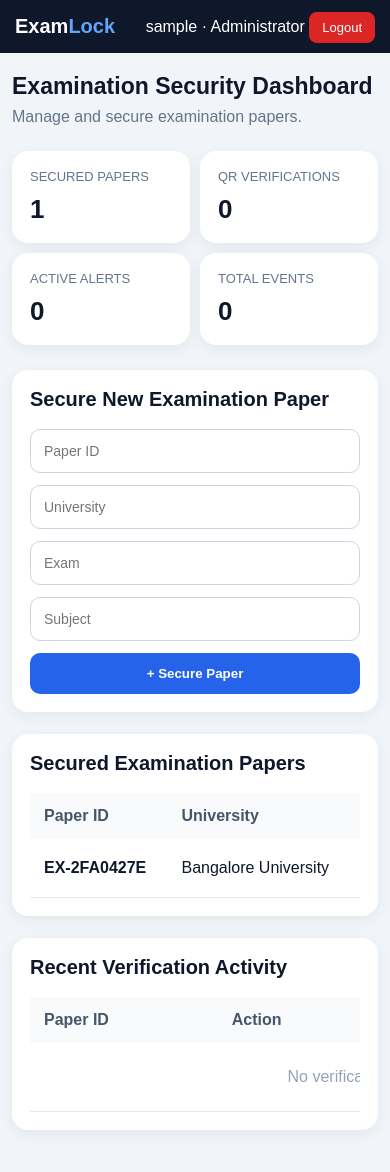
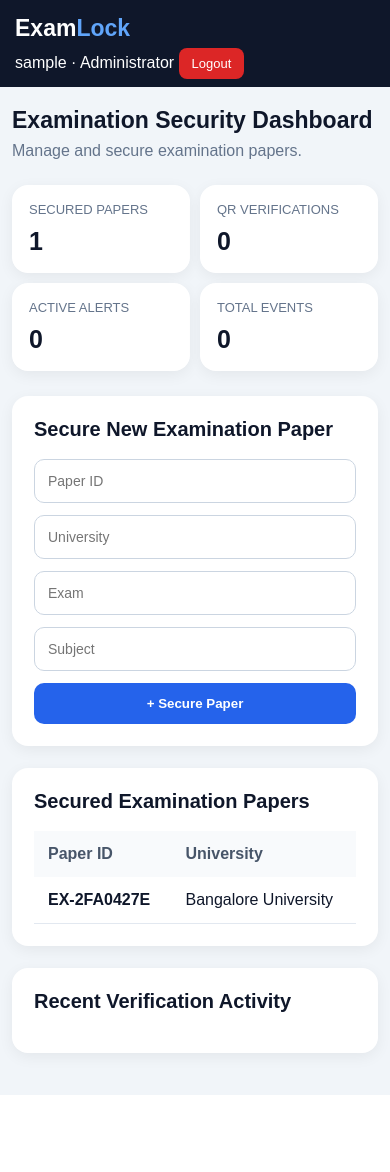
Before and after one commit to Tharun24-pixel/exam-locker, a Flask app: page /dashboard in a window 390 px wide. After the commit the page ends 1095 px from the top, so only its background shows below. Run offline with Flask 3, Linux system fonts and the light colour scheme; the visitor is signed in with stand-in values (Sample User, id 1); data comes from the database, SQL or seed files in the repository; data that the repository does not hold is empty.

Commit message:
Update dashboard.html

```diff
--- a/templates/dashboard.html
+++ b/templates/dashboard.html
@@ -105,7 +105,7 @@
 
         .form {
             display: grid;
-            grid-template-columns: repeat(4, 1fr) auto;
+            grid-template-columns: 1fr 1fr 1fr 1fr auto;
             gap: 12px;
         }
 
@@ -175,7 +175,6 @@
             padding: 8px 12px;
             border-radius: 8px;
             font-size: 12px;
-            display: inline-block;
         }
 
         .empty {
@@ -184,8 +183,15 @@
             padding: 25px;
         }
 
+        .message {
+            background: #dbeafe;
+            color: #1e40af;
+            padding: 14px;
+            border-radius: 10px;
+            margin-bottom: 20px;
+        }
+
         @media (max-width: 1000px) {
-
             .stats {
                 grid-template-columns: 1fr 1fr;
             }
@@ -193,20 +199,11 @@
             .form {
                 grid-template-columns: 1fr 1fr;
             }
-
-            .form button {
-                grid-column: span 2;
-            }
         }
 
         @media (max-width: 600px) {
-
             .topbar {
                 padding: 15px;
-            }
-
-            .logo {
-                font-size: 20px;
             }
 
             .container {
@@ -219,19 +216,18 @@
             }
 
             .card {
-                padding: 18px;
+                padding: 17px;
             }
 
             .number {
-                font-size: 26px;
+                font-size: 25px;
             }
 
             .form {
                 grid-template-columns: 1fr;
             }
 
-            .form button {
-                grid-column: auto;
+            button {
                 width: 100%;
             }
 
@@ -239,8 +235,10 @@
                 font-size: 23px;
             }
 
-            .section {
-                padding: 18px;
+            .topbar {
+                flex-direction: column;
+                gap: 12px;
+                align-items: flex-start;
             }
         }
     </style>
@@ -268,8 +266,15 @@
 <div class="container">
 
     <div class="welcome">
-        <h1>Examination Security Dashboard</h1>
-        <p>Manage and secure examination papers.</p>
+
+        <h1>
+            Examination Security Dashboard
+        </h1>
+
+        <p>
+            Manage and secure examination papers.
+        </p>
+
     </div>
 
 
@@ -277,7 +282,7 @@
 
         {% for message in messages %}
 
-            <div class="section">
+            <div class="message">
                 {{ message }}
             </div>
 
@@ -291,37 +296,72 @@
     <div class="stats">
 
         <div class="card">
-            <div class="label">SECURED PAPERS</div>
-            <div class="number">{{ secured_papers }}</div>
+
+            <div class="label">
+                SECURED PAPERS
+            </div>
+
+            <div class="number">
+                {{ secured_papers }}
+            </div>
+
         </div>
 
+
         <div class="card">
-            <div class="label">QR VERIFICATIONS</div>
-            <div class="number">{{ verified_scans }}</div>
+
+            <div class="label">
+                QR VERIFICATIONS
+            </div>
+
+            <div class="number">
+                {{ verified_scans }}
+            </div>
+
         </div>
 
+
         <div class="card">
-            <div class="label">ACTIVE ALERTS</div>
-            <div class="number">{{ active_alerts }}</div>
+
+            <div class="label">
+                ACTIVE ALERTS
+            </div>
+
+            <div class="number">
+                {{ active_alerts }}
+            </div>
+
         </div>
 
+
         <div class="card">
-            <div class="label">TOTAL EVENTS</div>
-            <div class="number">{{ total_events }}</div>
+
+            <div class="label">
+                TOTAL EVENTS
+            </div>
+
+            <div class="number">
+                {{ total_events }}
+            </div>
+
         </div>
 
     </div>
 
 
-    <!-- SECURE NEW EXAMINATION PAPER -->
+    <!-- SECURE NEW PAPER -->
 
     <div class="section">
 
-        <h2>Secure New Examination Paper</h2>
+        <h2>
+            Secure New Examination Paper
+        </h2>
 
         <form method="POST" action="/create-paper">
 
             <div class="form">
+
+                <!-- PAPER ID -->
 
                 <input
                     type="text"
@@ -330,12 +370,18 @@
                     required
                 >
 
+
+                <!-- UNIVERSITY -->
+
                 <input
                     type="text"
                     name="university"
                     placeholder="University"
                     required
                 >
+
+
+                <!-- EXAM -->
 
                 <input
                     type="text"
@@ -344,12 +390,16 @@
                     required
                 >
 
+
+                <!-- SUBJECT -->
+
                 <input
                     type="text"
                     name="subject"
                     placeholder="Subject"
                     required
                 >
+
 
                 <button type="submit">
                     + Secure Paper
@@ -362,11 +412,13 @@
     </div>
 
 
-    <!-- SECURED EXAMINATION PAPERS -->
+    <!-- SECURED PAPERS -->
 
     <div class="section">
 
-        <h2>Secured Examination Papers</h2>
+        <h2>
+            Secured Examination Papers
+        </h2>
 
         <div class="table-box">
 
@@ -375,15 +427,35 @@
                 <thead>
 
                     <tr>
-                        <th>Paper ID</th>
-                        <th>University</th>
-                        <th>Exam</th>
-                        <th>Subject</th>
-                        <th>Status</th>
-                        <th>QR</th>
+
+                        <th>
+                            Paper ID
+                        </th>
+
+                        <th>
+                            University
+                        </th>
+
+                        <th>
+                            Exam
+                        </th>
+
+                        <th>
+                            Subject
+                        </th>
+
+                        <th>
+                            Status
+                        </th>
+
+                        <th>
+                            QR
+                        </th>
+
                     </tr>
 
                 </thead>
+
 
                 <tbody>
 
@@ -392,28 +464,38 @@
                     <tr>
 
                         <td>
-                            <b>{{ paper["paper_id"] }}</b>
+                            <b>
+                                {{ paper["paper_id"] }}
+                            </b>
                         </td>
+
 
                         <td>
                             {{ paper["university"] }}
                         </td>
 
+
                         <td>
                             {{ paper["exam"] }}
                         </td>
+
 
                         <td>
                             {{ paper["subject"] }}
                         </td>
 
+
                         <td>
+
                             <span class="status">
                                 {{ paper["status"] }}
                             </span>
+
                         </td>
 
+
                         <td>
+
                             <a
                                 class="qr"
                                 href="/qr/{{ paper['paper_id'] }}"
@@ -421,16 +503,23 @@
                             >
                                 View QR
                             </a>
+
                         </td>
 
                     </tr>
 
+
                     {% else %}
 
                     <tr>
-                        <td colspan="6" class="empty">
+
+                        <td
+                            colspan="6"
+                            class="empty"
+                        >
                             No examination papers available.
                         </td>
+
                     </tr>
 
                     {% endfor %}
@@ -444,70 +533,10 @@
     </div>
 
 
-    <!-- RECENT VERIFICATION ACTIVITY -->
+    <!-- VERIFICATION ACTIVITY -->
 
     <div class="section">
 
-        <h2>Recent Verification Activity</h2>
-
-        <div class="table-box">
-
-            <table>
-
-                <thead>
-
-                    <tr>
-                        <th>Paper ID</th>
-                        <th>Action</th>
-                        <th>Verified By</th>
-                        <th>Time</th>
-                    </tr>
-
-                </thead>
-
-                <tbody>
-
-                    {% for log in logs %}
-
-                    <tr>
-
-                        <td>
-                            {{ log["paper_id"] }}
-                        </td>
-
-                        <td>
-                            {{ log["action"] }}
-                        </td>
-
-                        <td>
-                            {{ log["username"] }}
-                        </td>
-
-                        <td>
-                            {{ log["created_at"] or "N/A" }}
-                        </td>
-
-                    </tr>
-
-                    {% else %}
-
-                    <tr>
-                        <td colspan="4" class="empty">
-                            No verification activity yet.
-                        </td>
-                    </tr>
-
-                    {% endfor %}
-
-                </tbody>
-
-            </table>
-
-        </div>
-
-    </div>
-
-</div>
-
-</body>
-</html>
+        <h2>
+            Recent Verification Activity
+        </h
```
